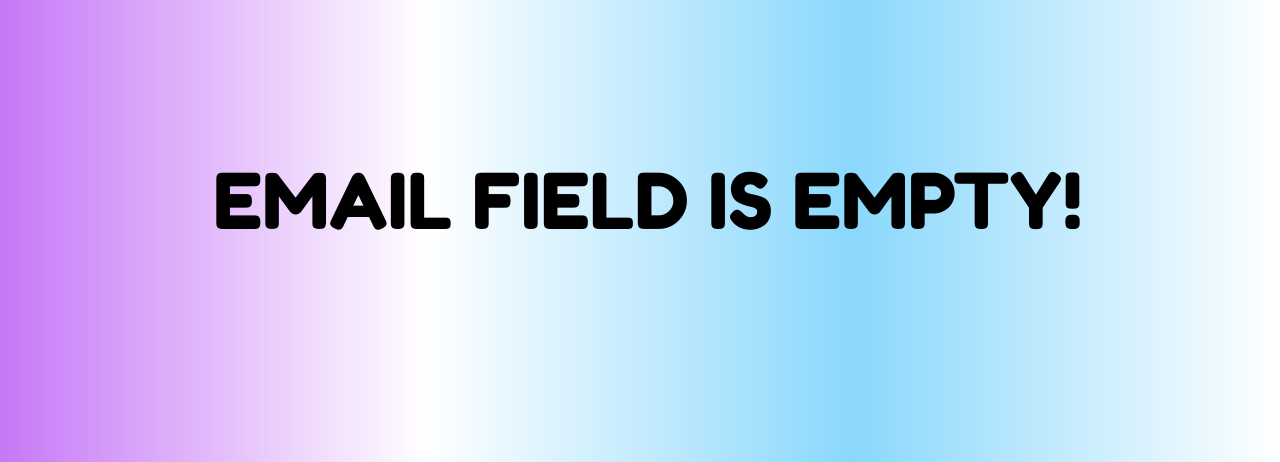
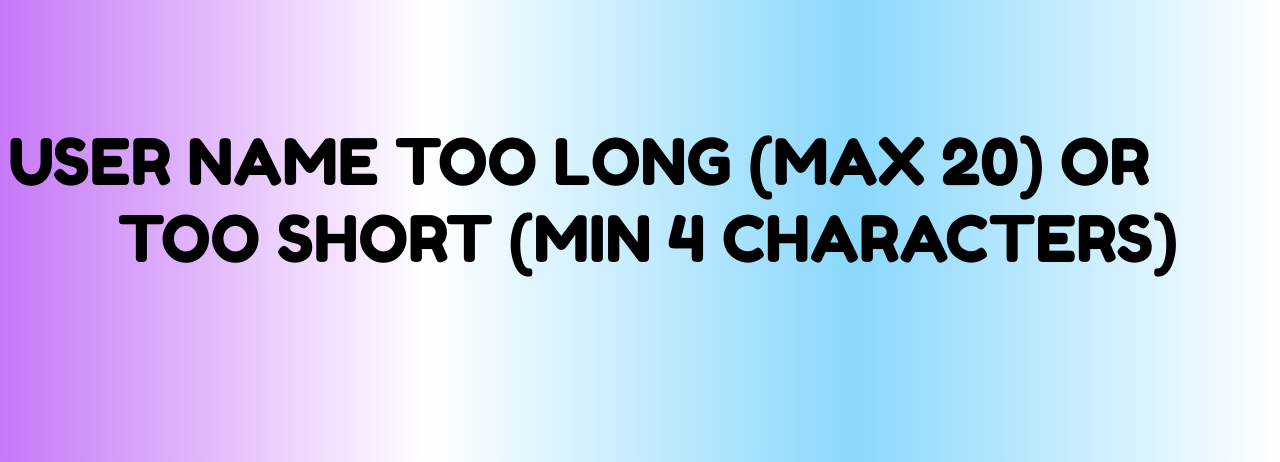
Before and after one commit to Microsmosis/Camagru-42, a PHP site: page /guru2/php/create.php in a window 1280 px wide. Shown: the top 462 px of the page. Run offline with PHP 8.4, Linux system fonts and the light colour scheme; data that the repository does not hold is empty.

Commit message:
automated

```diff
--- a/php/create.php
+++ b/php/create.php
@@ -19,7 +19,7 @@
 					justify-content: center;
 					align-items: center;
 					height: 30vw;
-					font-size: 6vw;
+					font-size: 5vw;
 					font-family: 'Fredoka One', cursive;
 				}
 				#return {
@@ -60,7 +60,7 @@
 			{
 				$conn = connect();
 				$stmt = $conn->prepare("INSERT INTO user_info (email, userr_name, pass_word, activation_code, acti_stat)
-				VALUES (:new_email, :new_user, :new_pw, :acti_code, :acti_stat)");
+										VALUES (:new_email, :new_user, :new_pw, :acti_code, :acti_stat)");
 				$stmt->bindParam(':new_email', $new_email, PDO::PARAM_STR);
 				$stmt->bindParam(':new_user', $new_user, PDO::PARAM_STR);
 				$stmt->bindParam(':new_pw', $new_pw, PDO::PARAM_STR);
--- a/php/error_flag.php
+++ b/php/error_flag.php
@@ -1,7 +1,8 @@
 <?php
+	require_once('illegal_chars.php');
 	function error_flag($new_email, $new_user, $new_pw, $re_pw)
 	{
-		if (strlen($new_user) > 20)
+		if (strlen($new_user) > 20 || strlen($new_user) < 4)
 		{
 			return 1;
 		}
@@ -25,6 +26,10 @@
 		{
 			return 6;
 		}
+		else if (illegal_chars($new_user) == 1)
+		{
+			return 9;
+		}
 		return 0;
 	}
 ?>
--- a/php/error_msg.php
+++ b/php/error_msg.php
@@ -7,7 +7,7 @@
 		}
 		else if($flag == 1)
 		{
-			$message = "USER NAME TOO LONG (MAX 20 CHARACTERS)";
+			$message = "USER NAME TOO LONG (MAX 20) OR TOO SHORT (MIN 4 CHARACTERS)";
 		}
 		else if($flag == 2)
 		{
@@ -37,6 +37,10 @@
 		{
 			$message = "THIS EMAIL IS ALREADY IN USE!";
 		}
+		else if($flag == 9)
+		{
+			$message = "USERNAME CAN CONTAIN ONLY ALPHABETICAL CHARACTERS, NUMBERS OR UNDERSCORES '_'";
+		}
 		?>
 			<!DOCTYPE html>
 			<html>
--- /dev/null
+++ b/php/illegal_chars.php
@@ -0,0 +1,10 @@
+<?php
+	function illegal_chars($username)
+	{
+		if (preg_match('/[\'^£$%&*()}{@#~?><>\s+,\/|=+¬-]/', $username))
+		{
+			return 1;
+		}
+		return 0;
+	}
+?>
```
